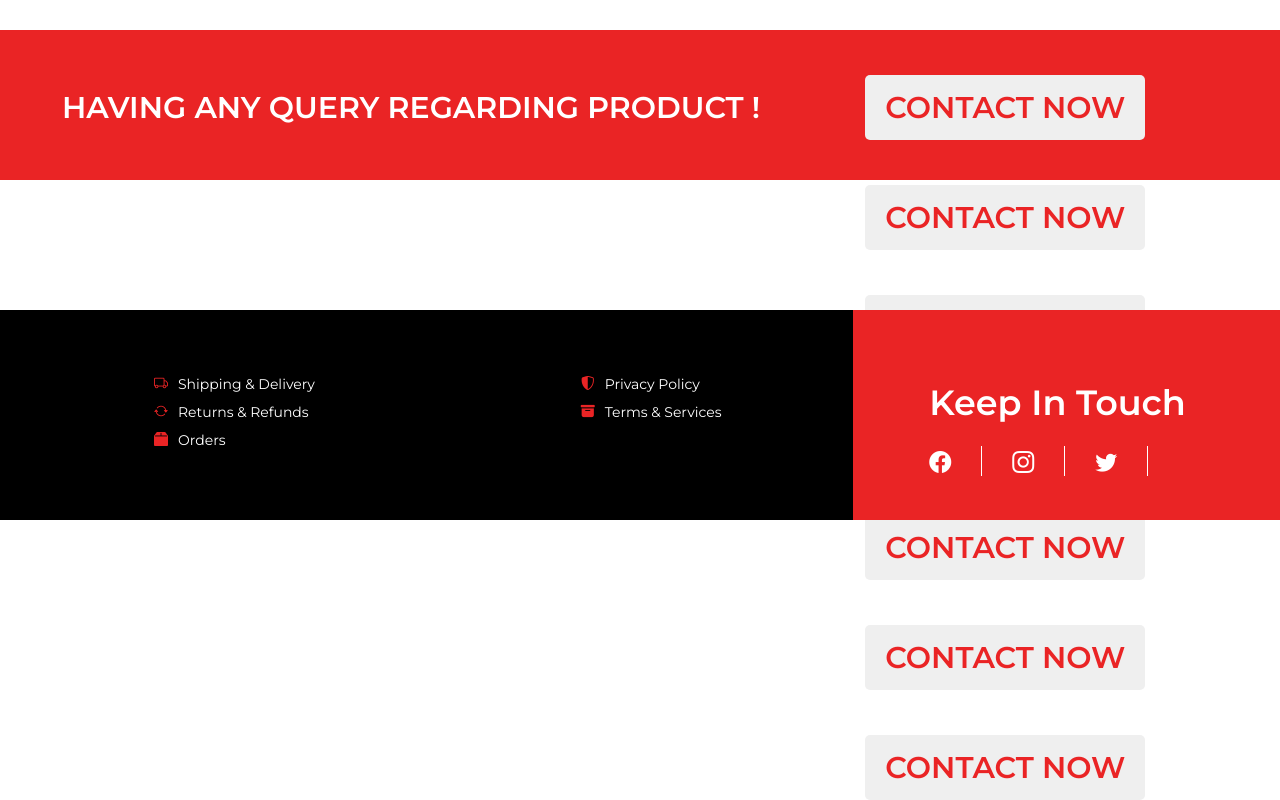
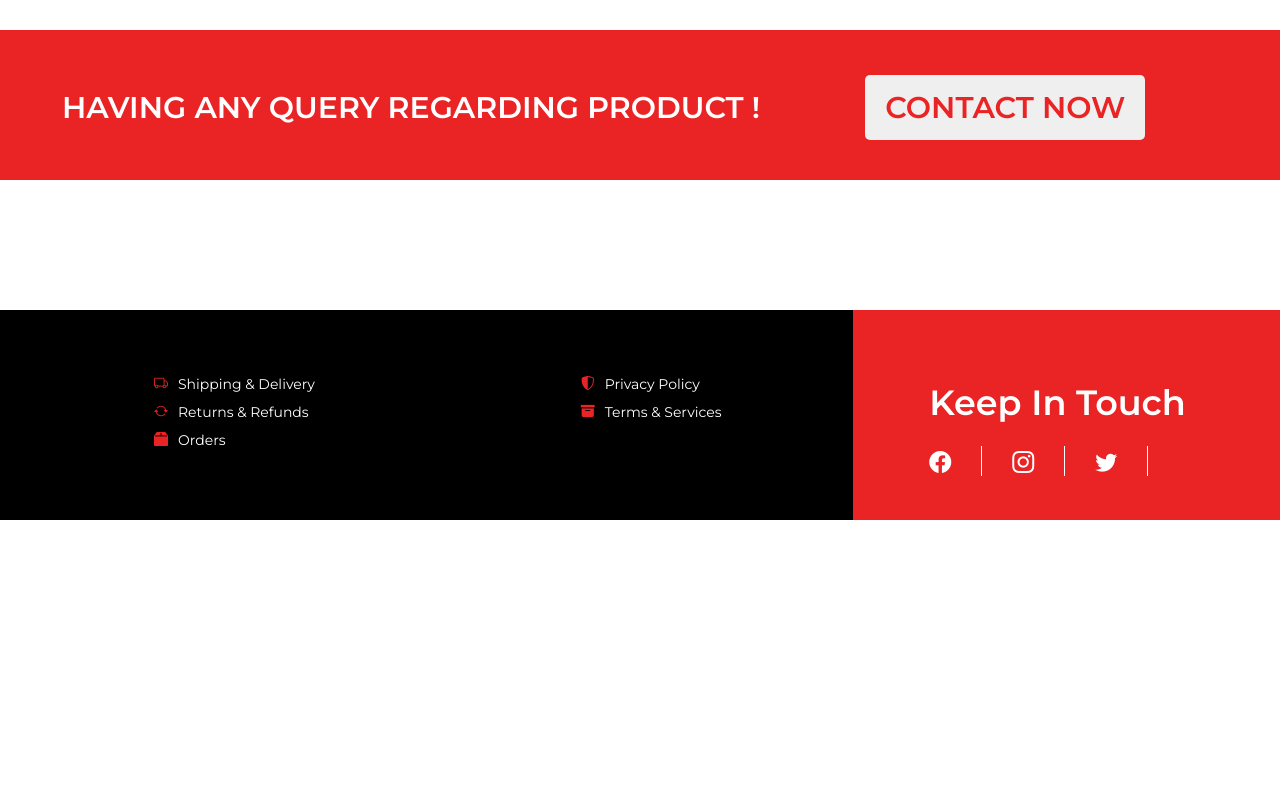
Before and after one commit to kazimrana/FA18-BCE-043-MERN-APP, a React (Create React App) app in the folder frontend/: page /Refund in a window 1280 px wide. Shown: the part 1631-2431 px from the top of the page. After the commit the page ends 2151 px from the top, so only its background shows below. Built offline with nearby package versions, Linux system fonts and the light colour scheme.

Commit message:
remove extras

```diff
--- a/frontend/src/Contact Bar/contactBar.js
+++ b/frontend/src/Contact Bar/contactBar.js
@@ -12,12 +12,6 @@ function ContactBar() {
           <div className="col-4">
             <Link to="/CONTACT">
               <button id="cb-b1"> CONTACT NOW </button>
-              <button id="cb-b1"> CONTACT NOW </button>
-              <button id="cb-b1"> CONTACT NOW </button>
-              <button id="cb-b1"> CONTACT NOW </button>
-              <button id="cb-b1"> CONTACT NOW </button>
-              <button id="cb-b1"> CONTACT NOW </button>
-              <button id="cb-b1"> CONTACT NOW </button>
             </Link>
           </div>
         </div>
```
